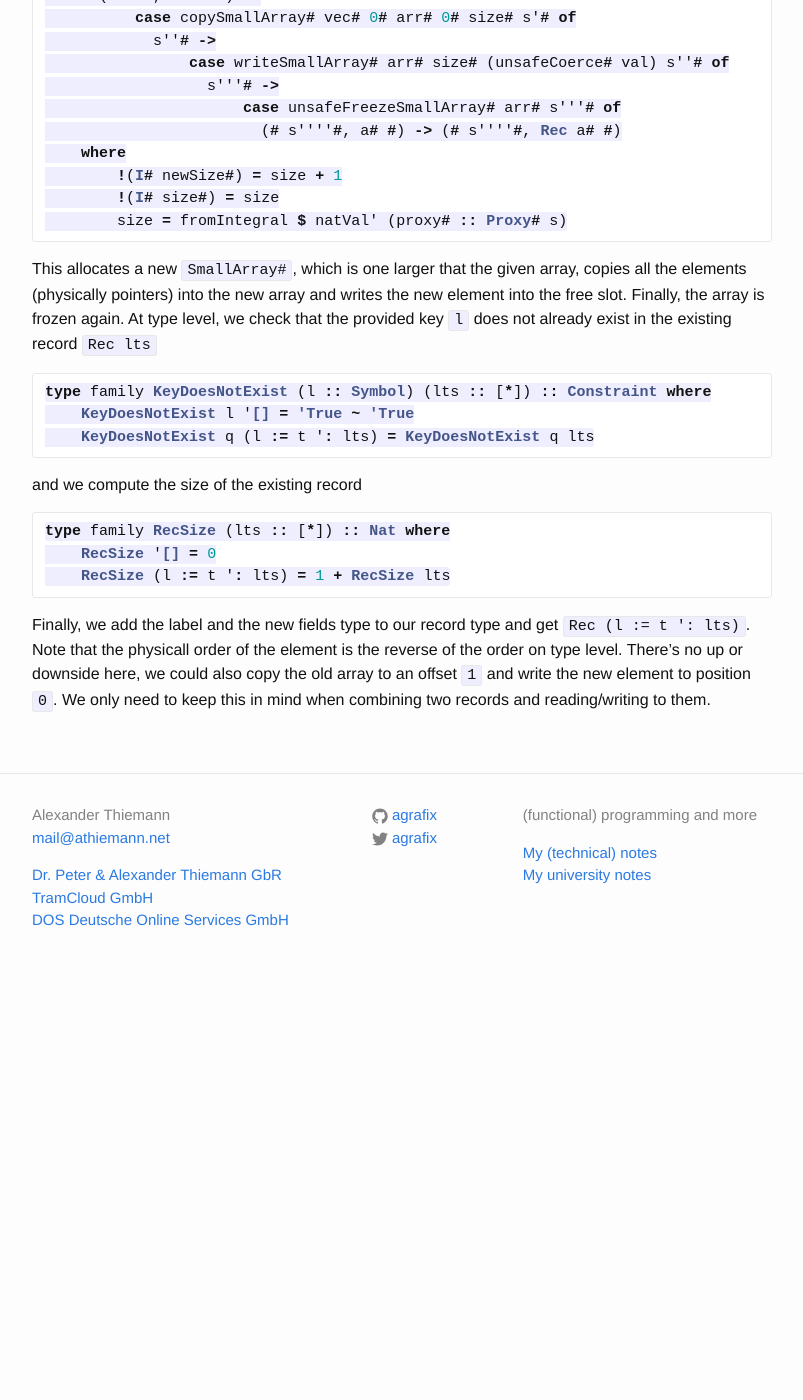
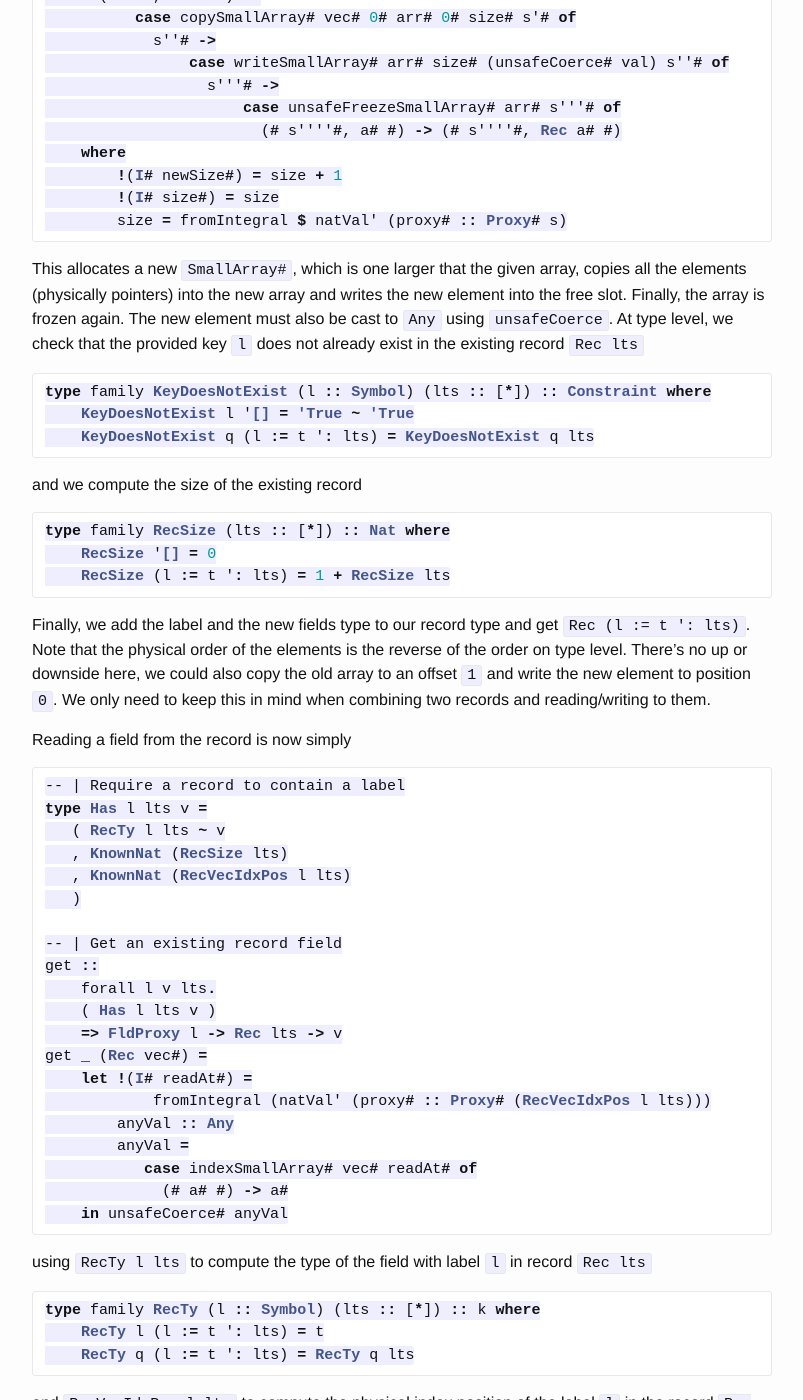
Before and after one commit to agrafix/homepage, a Jekyll site: the page built from _posts/2017-07-02-superrecord.md, in a window 1280 px wide and 1400 px high, scrolled down 8262 px. Shown: the whole window, without its empty margins (238-1041 px from the left). Built offline with Jekyll 4.4.1, drawn with Linux system fonts in a browser that asks for light colours; before the commit the page ends 9254 px from its top, so only the background shows below that; some of the changed text lies outside the part shown.

Commit message:
more superrecord wip

````diff
--- a/_posts/2017-07-02-superrecord.md
+++ b/_posts/2017-07-02-superrecord.md
@@ -320,7 +320,7 @@ rcons (_ := val) (Rec vec#) =
 ```
 
 This allocates a new `SmallArray#`, which is one larger that the given array, copies all the
-elements (physically pointers) into the new array and writes the new element into the free slot. Finally, the array is frozen again. At type level, we check that the provided key `l` does not already exist in the existing record `Rec lts`
+elements (physically pointers) into the new array and writes the new element into the free slot. Finally, the array is frozen again. The new element must also be cast to `Any` using `unsafeCoerce`. At type level, we check that the provided key `l` does not already exist in the existing record `Rec lts`
 
 ```haskell
 type family KeyDoesNotExist (l :: Symbol) (lts :: [*]) :: Constraint where
@@ -336,7 +336,63 @@ type family RecSize (lts :: [*]) :: Nat where
     RecSize (l := t ': lts) = 1 + RecSize lts
 ```
 
-Finally, we add the label and the new fields type to our record type and get `Rec (l := t ': lts)`. Note that the physicall order of the element is the reverse of the order on type level. There's no up or downside here, we could also copy the old array to an offset `1` and write the new element to position `0`. We only need to keep this in mind when combining two records and reading/writing to them.
+Finally, we add the label and the new fields type to our record type and get `Rec (l := t ': lts)`. Note that the physical order of the elements is the reverse of the order on type level. There's no up or downside here, we could also copy the old array to an offset `1` and write the new element to position `0`. We only need to keep this in mind when combining two records and reading/writing to them.
+
+Reading a field from the record is now simply
+
+```haskell
+-- | Require a record to contain a label
+type Has l lts v =
+   ( RecTy l lts ~ v
+   , KnownNat (RecSize lts)
+   , KnownNat (RecVecIdxPos l lts)
+   )
+
+-- | Get an existing record field
+get ::
+    forall l v lts.
+    ( Has l lts v )
+    => FldProxy l -> Rec lts -> v
+get _ (Rec vec#) =
+    let !(I# readAt#) =
+            fromIntegral (natVal' (proxy# :: Proxy# (RecVecIdxPos l lts)))
+        anyVal :: Any
+        anyVal =
+           case indexSmallArray# vec# readAt# of
+             (# a# #) -> a#
+    in unsafeCoerce# anyVal
+```
+
+using `RecTy l lts` to compute the type of the field with label `l` in record `Rec lts`
+
+```haskell
+type family RecTy (l :: Symbol) (lts :: [*]) :: k where
+    RecTy l (l := t ': lts) = t
+    RecTy q (l := t ': lts) = RecTy q lts
+```
+
+and `RecVecIdxPos l lts` to compute the physical index position of the label `l` in the record `Rec lts`.
+
+```haskell
+type RecVecIdxPos l lts = RecSize lts - RecTyIdxH 0 l lts - 1
+
+type family RecTyIdxH (i :: Nat) (l :: Symbol) (lts :: [*]) :: Nat where
+    RecTyIdxH idx l (l := t ': lts) = idx
+    RecTyIdxH idx m (l := t ': lts) = RecTyIdxH (1 + idx) m lts
+    RecTyIdxH idx m '[] =
+        TypeError
+        ( 'Text "Could not find label "
+          ':<>: 'Text m
+        )
+```
+
+Using `natVal'` we bring the index position to value level and read our `SmallArray#` at that position, using `unsafeCoerce` to cast it back to it's original value. Setting a field is implemented using the same information used for `get` and `rcons`.
+
+### Benchmarks
+
+### Outlook
+
+## Conclusion
 
 [reader-t-pattern]: https://www.fpcomplete.com/blog/2017/06/readert-design-pattern
 [schematic]: https://github.com/dredozubov/schematic
````
